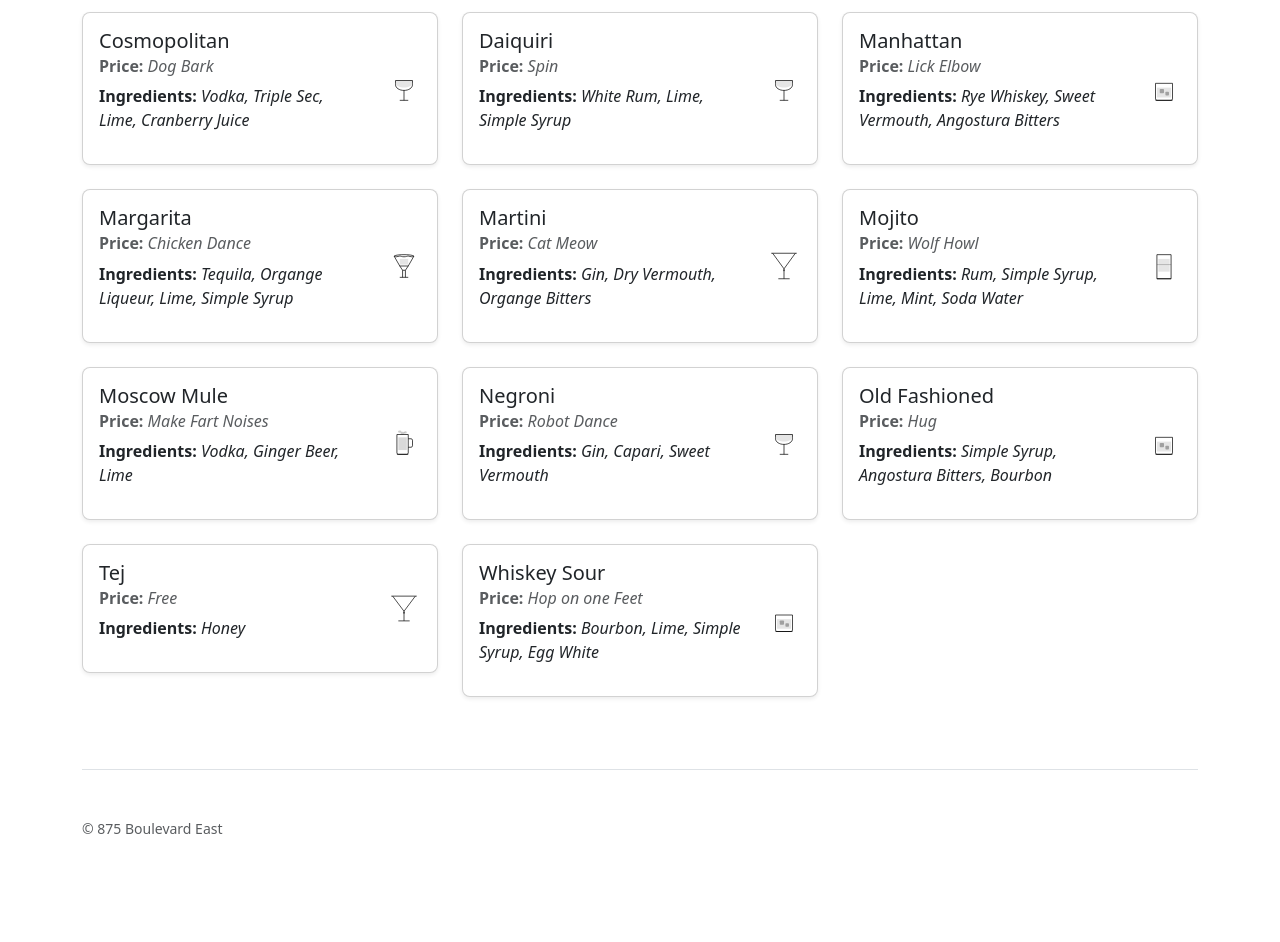
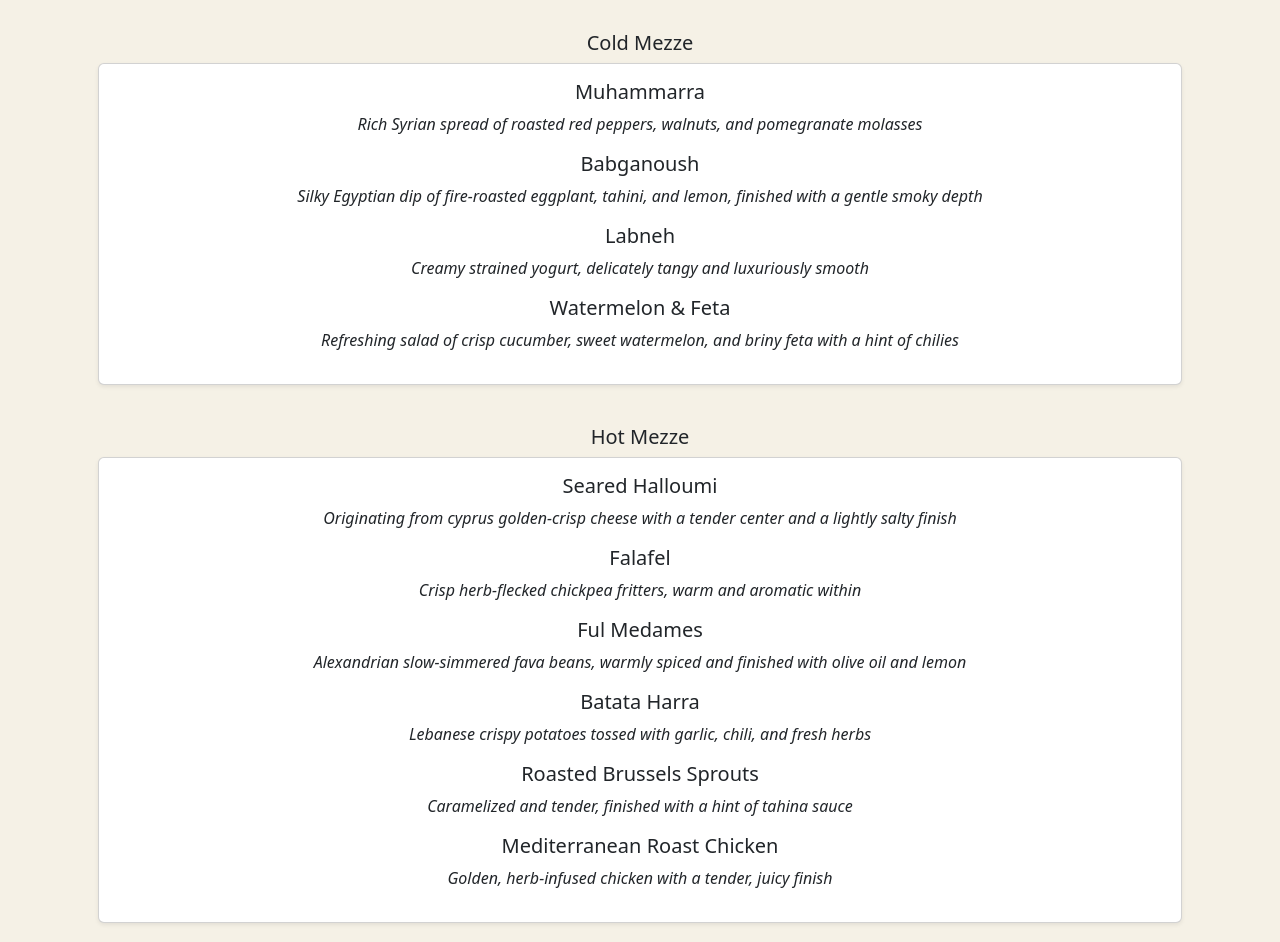
Before and after one commit to KalVentures/kalventures.github.io, a plain HTML site: page index.html in a window 1280 px wide. Shown: the part 216-1158 px from the top of the page. Before the commit the page ends 1135 px from the top, so only its background shows below. Drawn offline with Linux system fonts and the light colour scheme.

Commit message:
Add files via upload

```diff
--- a/index.html
+++ b/index.html
@@ -29,8 +29,25 @@
         }
       }
     </style>
+<style>
+        table {
+            border-collapse: collapse;
+            width: 100%;
+        }
+        th, td {
+            border: 1px solid #ddd;
+            padding: 8px;
+            text-align: left;
+        }
+        tr {
+            cursor: move;
+        }
+        tr.dragging {
+            opacity: 0.5;
+        }
+    </style>
 </head>
-<body>
+<body style="background-color: #F5F1E6;">
 <svg style="display: none;" xmlns="http://www.w3.org/2000/svg">
 <symbol id="check" viewbox="0 0 16 16">
 <title>Check</title>
@@ -40,199 +57,163 @@
 <div class="container py-3">
 <header>
 <div class="d-flex flex-column flex-md-row align-items-center pb-3 mb-4 border-bottom">
-<a class="d-flex align-items-center text-dark text-decoration-none" href="">
+<a class="d-flex align-items-center text-dark text-decoration-none" href="/">
 <svg class="me-2" height="32" role="img" viewbox="0 0 118 94" width="40" xmlns="http://www.w3.org/2000/svg"><title>Bootstrap</title><path clip-rule="evenodd" d="M24.509 0c-6.733 0-11.715 5.893-11.492 12.284.214 6.14-.064 14.092-2.066 20.577C8.943 39.365 5.547 43.485 0 44.014v5.972c5.547.529 8.943 4.649 10.951 11.153 2.002 6.485 2.28 14.437 2.066 20.577C12.794 88.106 17.776 94 24.51 94H93.5c6.733 0 11.714-5.893 11.491-12.284-.214-6.14.064-14.092 2.066-20.577 2.009-6.504 5.396-10.624 10.943-11.153v-5.972c-5.547-.529-8.934-4.649-10.943-11.153-2.002-6.484-2.28-14.437-2.066-20.577C105.214 5.894 100.233 0 93.5 0H24.508zM80 57.863C80 66.663 73.436 72 62.543 72H44a2 2 0 01-2-2V24a2 2 0 012-2h18.437c9.083 0 15.044 4.92 15.044 12.474 0 5.302-4.01 10.049-9.119 10.88v.277C75.317 46.394 80 51.21 80 57.863zM60.521 28.34H49.948v14.934h8.905c6.884 0 10.68-2.772 10.68-7.727 0-4.643-3.264-7.207-9.012-7.207zM49.948 49.2v16.458H60.91c7.167 0 10.964-2.876 10.964-8.281 0-5.406-3.903-8.178-11.425-8.178H49.948z" fill="currentColor" fill-rule="evenodd"></path></svg>
-<h1>Booze Menu</h1><small>   from AS / KH</small>
+<h1>Tasting Menu</h1><small>   from AS / KH</small>
 </a>
 <nav class="d-inline-flex mt-2 mt-md-0 ms-md-auto">
-<a class="py-2 text-dark text-decoration-none" onclick="randomSelection(this)">Suprise Me</a>
+<a class="py-2 text-dark text-decoration-none" href="/drinks">Drink Menu</a>
 </nav>
 </div>
-<!--<button type="button" class="w-100 btn btn-lg btn-outline-secondary">Today's Meal</button> -->
 <div class="pricing-header p-3 pb-md-4 mx-auto text-center">
-<h1 class="display-4 fw-normal">Bottoms Up</h1>
+<h2 class="fw-normal">Today's Experience</h2>
+<h5 class="fw-normal">Journey through the Lebant and the Middle-East</h5>
 </div>
 </header>
 <main>
-<div data-value="11" id="drink_counter"></div>
-<div class="row row-cols-1 row-cols-md-3 mb-3 text-left">
+<script>
+      $(document).ready(function(){
+        $("#myInput").on("keyup", function() {
+          var value = $(this).val().toLowerCase();
+          $("#myTableLibrary tr").filter(function() {
+            $(this).toggle($(this).text().toLowerCase().indexOf(value) > -1)
+          });
+        });
+      });
+    </script>
+<!-- Start -->
+<div class="pricing-header p-3 pb-md-4 mx-auto">
+<h5 class="text-center">Cold Mezze</h5>
+<div class="row row-cols-1 text-center">
 <div class="col">
-<div class="card mb-4 rounded-3 shadow-sm" id="1">
+<div class="card shadow-sm" id="">
 <div class="card-body">
 <div class="row">
-<div class="col-10">
-<h5 class="card-title">Cosmopolitan</h5>
-<h6 class="card-subtitle mb-2 text-body-secondary"><b>Price:</b> <i>Dog Bark</i></h6>
-<p><b>Ingredients:</b> <i>Vodka, Triple Sec, Lime, Cranberry Juice</i></p>
-</div>
-<div class="col-2 d-flex flex-wrap align-items-center">
-<img alt="coupe" class="img-fluid rounded-start align-middle" src="images/coupe.svg"/>
+<div class="col">
+<h5 class="card-title">Muhammarra</h5>
+<p><i>Rich Syrian spread of roasted red peppers, walnuts, and pomegranate molasses</i></p>
 </div>
 </div>
+<div class="row">
+<div class="col">
+<h5 class="card-title">Babganoush</h5>
+<p><i>Silky Egyptian dip of fire-roasted eggplant, tahini, and lemon, finished with a gentle smoky depth</i></p>
 </div>
 </div>
-</div>
+<div class="row">
 <div class="col">
-<div class="card mb-4 rounded-3 shadow-sm" id="2">
-<div class="card-body">
-<div class="row">
-<div class="col-10">
-<h5 class="card-title">Daiquiri</h5>
-<h6 class="card-subtitle mb-2 text-body-secondary"><b>Price:</b> <i>Spin</i></h6>
-<p><b>Ingredients:</b> <i>White Rum, Lime, Simple Syrup</i></p>
-</div>
-<div class="col-2 d-flex flex-wrap align-items-center">
-<img alt="coupe" class="img-fluid rounded-start align-middle" src="images/coupe.svg"/>
+<h5 class="card-title">Labneh</h5>
+<p><i>Creamy strained yogurt, delicately tangy and luxuriously smooth</i></p>
 </div>
 </div>
-</div>
-</div>
-</div>
+<div class="row">
 <div class="col">
-<div class="card mb-4 rounded-3 shadow-sm" id="3">
-<div class="card-body">
-<div class="row">
-<div class="col-10">
-<h5 class="card-title">Manhattan</h5>
-<h6 class="card-subtitle mb-2 text-body-secondary"><b>Price:</b> <i>Lick Elbow</i></h6>
-<p><b>Ingredients:</b> <i>Rye Whiskey, Sweet Vermouth, Angostura Bitters</i></p>
-</div>
-<div class="col-2 d-flex flex-wrap align-items-center">
-<img alt="rocks" class="img-fluid rounded-start align-middle" src="images/rocks.svg"/>
-</div>
-</div>
-</div>
-</div>
-</div>
-<div class="col">
-<div class="card mb-4 rounded-3 shadow-sm" id="4">
-<div class="card-body">
-<div class="row">
-<div class="col-10">
-<h5 class="card-title">Margarita</h5>
-<h6 class="card-subtitle mb-2 text-body-secondary"><b>Price:</b> <i>Chicken Dance</i></h6>
-<p><b>Ingredients:</b> <i>Tequila, Organge Liqueur, Lime, Simple Syrup</i></p>
-</div>
-<div class="col-2 d-flex flex-wrap align-items-center">
-<img alt="margarita" class="img-fluid rounded-start align-middle" src="images/margarita.svg"/>
-</div>
-</div>
-</div>
-</div>
-</div>
-<div class="col">
-<div class="card mb-4 rounded-3 shadow-sm" id="5">
-<div class="card-body">
-<div class="row">
-<div class="col-10">
-<h5 class="card-title">Martini</h5>
-<h6 class="card-subtitle mb-2 text-body-secondary"><b>Price:</b> <i>Cat Meow</i></h6>
-<p><b>Ingredients:</b> <i>Gin, Dry Vermouth, Organge Bitters</i></p>
-</div>
-<div class="col-2 d-flex flex-wrap align-items-center">
-<img alt="martini" class="img-fluid rounded-start align-middle" src="images/martini.svg"/>
-</div>
-</div>
-</div>
-</div>
-</div>
-<div class="col">
-<div class="card mb-4 rounded-3 shadow-sm" id="6">
-<div class="card-body">
-<div class="row">
-<div class="col-10">
-<h5 class="card-title">Mojito</h5>
-<h6 class="card-subtitle mb-2 text-body-secondary"><b>Price:</b> <i>Wolf Howl</i></h6>
-<p><b>Ingredients:</b> <i>Rum, Simple Syrup, Lime, Mint, Soda Water</i></p>
-</div>
-<div class="col-2 d-flex flex-wrap align-items-center">
-<img alt="highball" class="img-fluid rounded-start align-middle" src="images/highball.svg"/>
-</div>
-</div>
-</div>
-</div>
-</div>
-<div class="col">
-<div class="card mb-4 rounded-3 shadow-sm" id="7">
-<div class="card-body">
-<div class="row">
-<div class="col-10">
-<h5 class="card-title">Moscow Mule</h5>
-<h6 class="card-subtitle mb-2 text-body-secondary"><b>Price:</b> <i>Make Fart Noises</i></h6>
-<p><b>Ingredients:</b> <i>Vodka, Ginger Beer, Lime</i></p>
-</div>
-<div class="col-2 d-flex flex-wrap align-items-center">
-<img alt="beer" class="img-fluid rounded-start align-middle" src="images/beer.svg"/>
-</div>
-</div>
-</div>
-</div>
-</div>
-<div class="col">
-<div class="card mb-4 rounded-3 shadow-sm" id="8">
-<div class="card-body">
-<div class="row">
-<div class="col-10">
-<h5 class="card-title">Negroni</h5>
-<h6 class="card-subtitle mb-2 text-body-secondary"><b>Price:</b> <i>Robot Dance</i></h6>
-<p><b>Ingredients:</b> <i>Gin, Capari, Sweet Vermouth</i></p>
-</div>
-<div class="col-2 d-flex flex-wrap align-items-center">
-<img alt="coupe" class="img-fluid rounded-start align-middle" src="images/coupe.svg"/>
-</div>
-</div>
-</div>
-</div>
-</div>
-<div class="col">
-<div class="card mb-4 rounded-3 shadow-sm" id="9">
-<div class="card-body">
-<div class="row">
-<div class="col-10">
-<h5 class="card-title">Old Fashioned</h5>
-<h6 class="card-subtitle mb-2 text-body-secondary"><b>Price:</b> <i>Hug</i></h6>
-<p><b>Ingredients:</b> <i>Simple Syrup, Angostura Bitters, Bourbon</i></p>
-</div>
-<div class="col-2 d-flex flex-wrap align-items-center">
-<img alt="rocks" class="img-fluid rounded-start align-middle" src="images/rocks.svg"/>
-</div>
-</div>
-</div>
-</div>
-</div>
-<div class="col">
-<div class="card mb-4 rounded-3 shadow-sm" id="10">
-<div class="card-body">
-<div class="row">
-<div class="col-10">
-<h5 class="card-title">Tej</h5>
-<h6 class="card-subtitle mb-2 text-body-secondary"><b>Price:</b> <i>Free</i></h6>
-<p><b>Ingredients:</b> <i>Honey</i></p>
-</div>
-<div class="col-2 d-flex flex-wrap align-items-center">
-<img alt="martini" class="img-fluid rounded-start align-middle" src="images/martini.svg"/>
-</div>
-</div>
-</div>
-</div>
-</div>
-<div class="col">
-<div class="card mb-4 rounded-3 shadow-sm" id="11">
-<div class="card-body">
-<div class="row">
-<div class="col-10">
-<h5 class="card-title">Whiskey Sour</h5>
-<h6 class="card-subtitle mb-2 text-body-secondary"><b>Price:</b> <i>Hop on one Feet</i></h6>
-<p><b>Ingredients:</b> <i>Bourbon, Lime, Simple Syrup, Egg White</i></p>
-</div>
-<div class="col-2 d-flex flex-wrap align-items-center">
-<img alt="rocks" class="img-fluid rounded-start align-middle" src="images/rocks.svg"/>
+<h5 class="card-title">Watermelon &amp; Feta</h5>
+<p><i>Refreshing salad of crisp cucumber, sweet watermelon, and briny feta with a hint of chilies</i></p>
 </div>
 </div>
 </div>
 </div>
 </div>
 </div>
+</div>
+<!-- End -->
+<!-- Start -->
+<div class="pricing-header p-3 pb-md-4 mx-auto">
+<h5 class="text-center">Hot Mezze</h5>
+<div class="row row-cols-1 text-center">
+<div class="col">
+<div class="card shadow-sm" id="">
+<div class="card-body">
+<div class="row">
+<div class="col">
+<h5 class="card-title">Seared Halloumi</h5>
+<p><i>Originating from cyprus golden-crisp cheese with a tender center and a lightly salty finish</i></p>
+</div>
+</div>
+<div class="row">
+<div class="col">
+<h5 class="card-title">Falafel</h5>
+<p><i>Crisp herb-flecked chickpea fritters, warm and aromatic within</i></p>
+</div>
+</div>
+<div class="row">
+<div class="col">
+<h5 class="card-title">Ful Medames</h5>
+<p><i>Alexandrian slow-simmered fava beans, warmly spiced and finished with olive oil and lemon</i></p>
+</div>
+</div>
+<div class="row">
+<div class="col">
+<h5 class="card-title">Batata Harra</h5>
+<p><i>Lebanese crispy potatoes tossed with garlic, chili, and fresh herbs</i></p>
+</div>
+</div>
+<div class="row">
+<div class="col">
+<h5 class="card-title">Roasted Brussels Sprouts</h5>
+<p><i>Caramelized and tender, finished with a hint of tahina sauce</i></p>
+</div>
+</div>
+<div class="row">
+<div class="col">
+<h5 class="card-title">Mediterranean Roast Chicken</h5>
+<p><i>Golden, herb-infused chicken with a tender, juicy finish</i></p>
+</div>
+</div>
+</div>
+</div>
+</div>
+</div>
+</div>
+<!-- End -->
+<!-- Start -->
+<div class="pricing-header p-3 pb-md-4 mx-auto">
+<h5 class="text-center">Accompaniment</h5>
+<div class="row row-cols-1 text-center">
+<div class="col">
+<div class="card shadow-sm" id="">
+<div class="card-body">
+<div class="row">
+<div class="col">
+<h5 class="card-title">Za'atar Manaeesh</h5>
+<p><i>Bread</i></p>
+</div>
+</div>
+<div class="row">
+<div class="col">
+<h5 class="card-title">Timman Bagilla</h5>
+<p><i>Iraqi Herbed Rice</i></p>
+</div>
+</div>
+</div>
+</div>
+</div>
+</div>
+</div>
+<!-- End -->
+<!-- Start -->
+<div class="pricing-header p-3 pb-md-4 mx-auto">
+<h5 class="text-center">Dessert</h5>
+<div class="row row-cols-1 text-center">
+<div class="col">
+<div class="card shadow-sm" id="">
+<div class="card-body">
+<div class="row">
+<div class="col">
+<h5 class="card-title">Cardamom Sponge Cake</h5>
+<p><i>Persian inspired with hint of rose &amp; pistachio</i></p>
+<p><b><i>Beverage Pairing</i></b></p>
+<p><i>Pistachio Liqueur</i></p>
+<p><i>Jordanian Tea</i></p>
+</div>
+</div>
+</div>
+</div>
+</div>
+</div>
+</div>
+<!-- End -->
 </main>
 <footer class="pt-4 my-md-5 pt-md-5 border-top">
 <div class="row">
@@ -243,21 +224,4 @@
 </footer>
 </div>
 </body>
-<script>
-          function randomSelection(event){
-            var drink_counter = document.getElementById('drink_counter').dataset.value;
-            if (drink_counter > 0) {
-              var random_drink = Math.floor(Math.random() * (drink_counter - 1 + 1)) + 1;
-              for (let i = 1; i <= drink_counter; i++) {
-                document.getElementById(i).classList.remove('text-bg-info');
-                document.getElementById(i).classList.add('text-bg-light');
-                if(i == random_drink) {
-                  document.getElementById(i).classList.remove('text-bg-light');
-                  document.getElementById(i).classList.add('text-bg-info');
-                  document.getElementById(i).scrollIntoView();
-                }
-              }
-            }
-          };
-        </script>
 </html>
```
